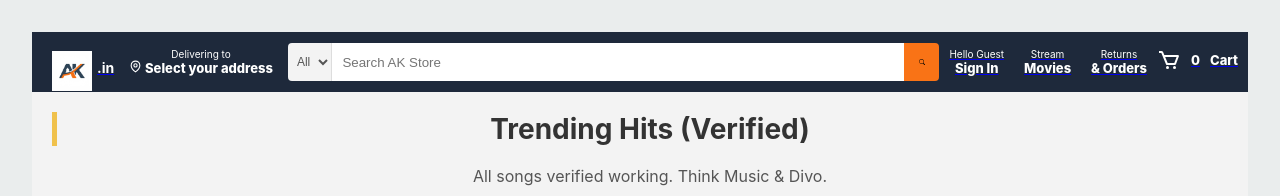
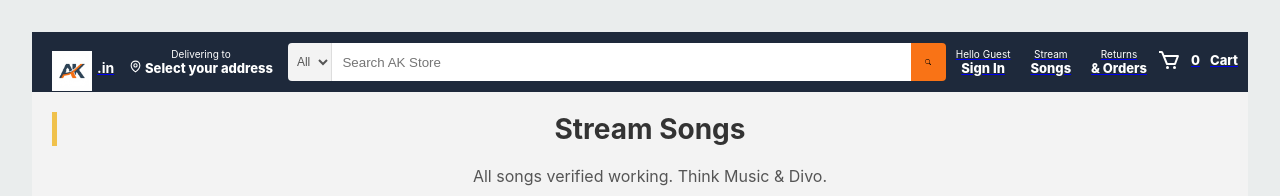
Before and after one commit to akarv742006/react, a React (Vite) app: page /react/movies in a window 1280 px wide. Shown: the top 196 px of the page. Built offline with nearby package versions, Linux system fonts and the light colour scheme.

Commit message:
Rename 'Stream Movies' to 'Stream Songs' in UI

```diff
--- a/src/Header.jsx
+++ b/src/Header.jsx
@@ -96,7 +96,7 @@ function Header() {
                 <Link to='/movies'>
                     <div className="header__option">
                         <span className="header__optionLineOne">Stream</span>
-                        <span className="header__optionLineTwo">Movies</span>
+                        <span className="header__optionLineTwo">Songs</span>
                     </div>
                 </Link>
 
--- a/src/MovieSection.jsx
+++ b/src/MovieSection.jsx
@@ -98,7 +98,7 @@ function MovieSection() {
 
     return (
         <div className="movieSection">
-            <h2 className="movieSection__title">Trending Hits (Verified)</h2>
+            <h2 className="movieSection__title">Stream Songs</h2>
             <p style={{ marginLeft: '20px', color: '#555', marginBottom: '20px' }}>
                 All songs verified working. Think Music & Divo.
             </p>
```
